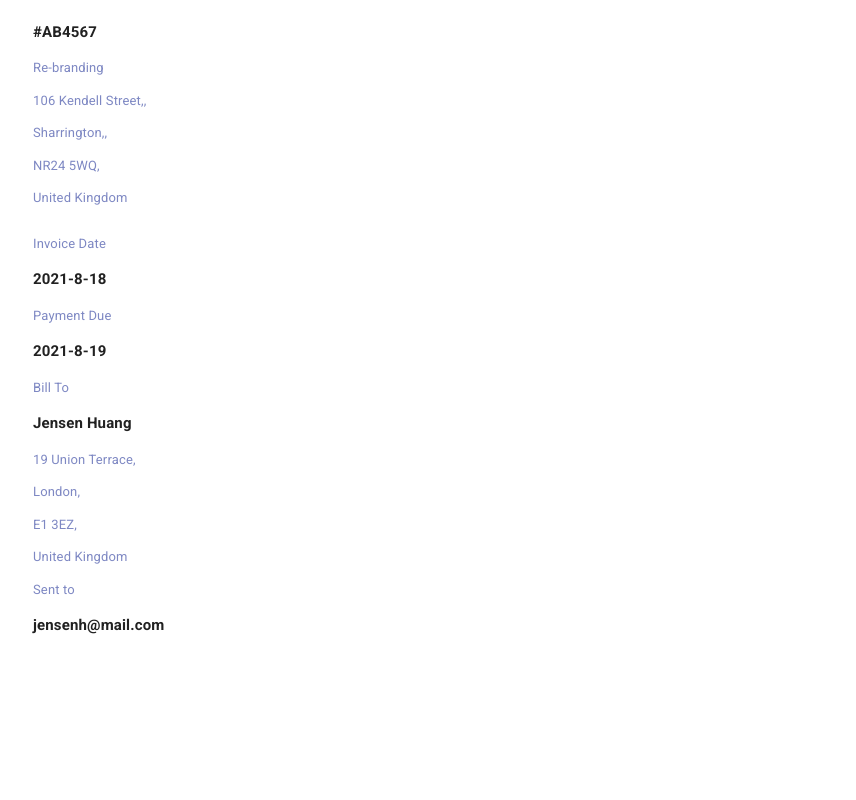
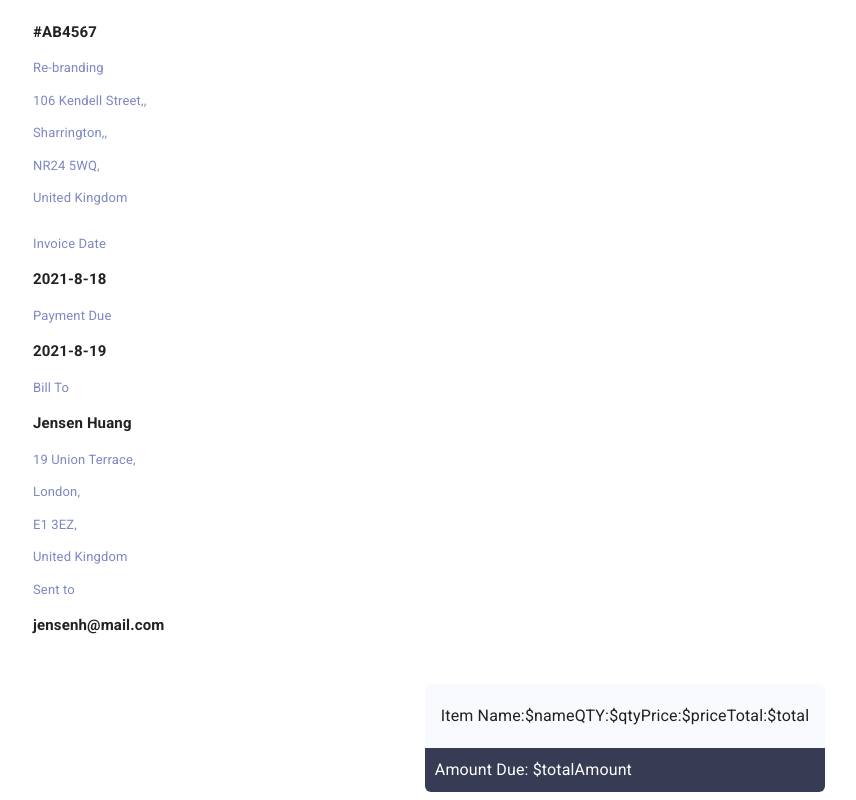
Before and after one commit to Kilox6991/invoice-app, a React (Vite) app in the folder client/invoice-app/: page /invoice/1 in a window 1280 px wide. Shown: the part 298-1098 px from the top of the page, without its empty margins (15-871 px from the left). Before the commit the page ends 990 px from the top, so only its background shows below. Built offline with nearby package versions, Linux system fonts and the light colour scheme.

Commit message:
DetailPage: ItemsTotal

```diff
--- a/client/invoice-app/package.json
+++ b/client/invoice-app/package.json
@@ -13,7 +13,7 @@
     "@emotion/react": "^11.11.1",
     "@emotion/styled": "^11.11.0",
     "@mui/icons-material": "^5.14.3",
-    "@mui/material": "^5.14.5",
+    "@mui/material": "^5.14.6",
     "@mui/styled-engine-sc": "^5.12.0",
     "react": "^18.2.0",
     "react-dom": "^18.2.0",
--- /dev/null
+++ b/client/invoice-app/src/components/DetailPage/Items/ItemsTotal.jsx
@@ -0,0 +1,34 @@
+import React from 'react';
+import { Box, List, ListItem, ListItemText, Typography } from '@mui/material';
+
+function ItemsTotal() {
+  return (
+    <Box sx={{ display: "flex", flexDirection: "column", p: 0, margin: 0 }}>
+      <List sx={{ borderRadius: '6px 6px 0 0', background: "#F9FAFE" }}>
+        <ListItem sx={{}}>
+          <ListItemText sx={{
+            display: { xs: "none", sm: "inline", lg: "inline" }
+          }} primary={`Item Name:`} />
+          <ListItemText primary={'$name'} />
+          <ListItemText sx={{
+            display: { xs: "none", sm: "inline", lg: "inline" }
+          }} primary={`QTY:`} />
+          <ListItemText primary={'$qty'} />
+          <ListItemText sx={{
+            display: { xs: "none", sm: "inline", lg: "inline" }
+          }} primary={`Price:`} />
+          <ListItemText primary={'$price'} />
+          <ListItemText sx={{
+            display: { xs: "none", sm: "inline", lg: "inline" }
+          }} primary={`Total:`} />
+          <ListItemText primary={'$total'} />
+        </ListItem>
+      </List>
+      <div style={{ backgroundColor: "#373B53", color: "#FFFFFF", padding: '10px', p: 0, m: 0, borderRadius: '0 0 6px 6px' }}>
+        <Typography>Amount Due: $totalAmount</Typography>
+      </div>
+    </Box>
+  );
+}
+
+export default ItemsTotal;
--- a/client/invoice-app/src/pages/DetailPage.jsx
+++ b/client/invoice-app/src/pages/DetailPage.jsx
@@ -4,6 +4,7 @@ import Stack from "@mui/material/Stack";
 import ListItem from "@mui/material/ListItem";
 import { Link } from "react-router-dom";
 import StatusBar from "../components/DetailPage/StatusBar/StatusBar";
+import ItemsTotal from "../components/DetailPage/Items/ItemsTotal";
 
 function DetailPage() {
   return (
@@ -17,8 +18,8 @@ function DetailPage() {
             display: "flex",
             alignItems: "center",
             gap: "20px",
-            fontWeight:"bold",
-            fontSize:"15px",
+            fontWeight: "bold",
+            fontSize: "15px",
           }}
         >
           <svg width="8" height="10" xmlns="http://www.w3.org/2000/svg">
@@ -33,10 +34,10 @@ function DetailPage() {
           Go Back
         </Link>
       </ListItem>
-      <ListItem><StatusBar/></ListItem>
-      <ListItem>
+      <ListItem><StatusBar /></ListItem>
+      <ListItem sx={{ display: "flex", flexDirection: "column" }} >
         <InfoInvoice />
-        {/* Items */}
+        <ItemsTotal></ItemsTotal>
       </ListItem>
     </Stack>
   );
```
Also changed, not shown: client/invoice-app/src/components/DetailPage/Items/Items.jsx (deleted), 1 other file (tests, documents, lock files or other folders).
